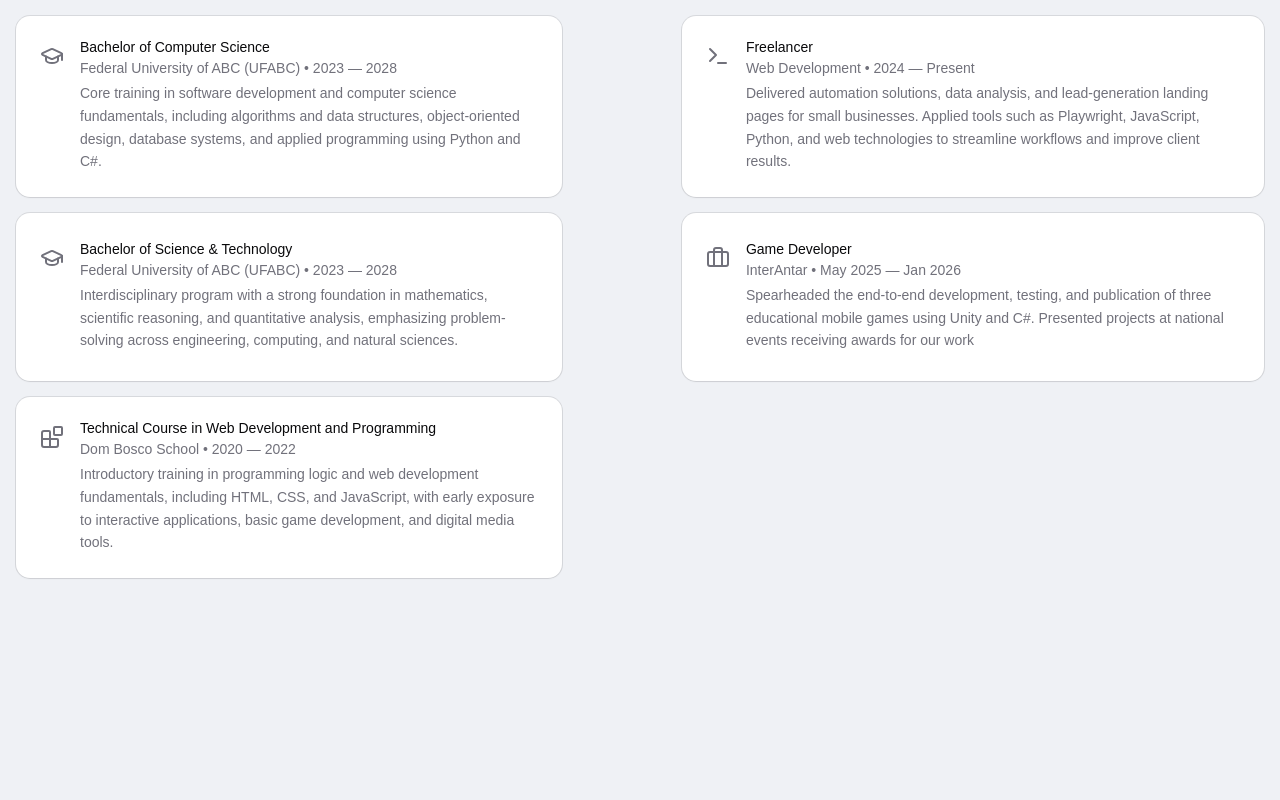
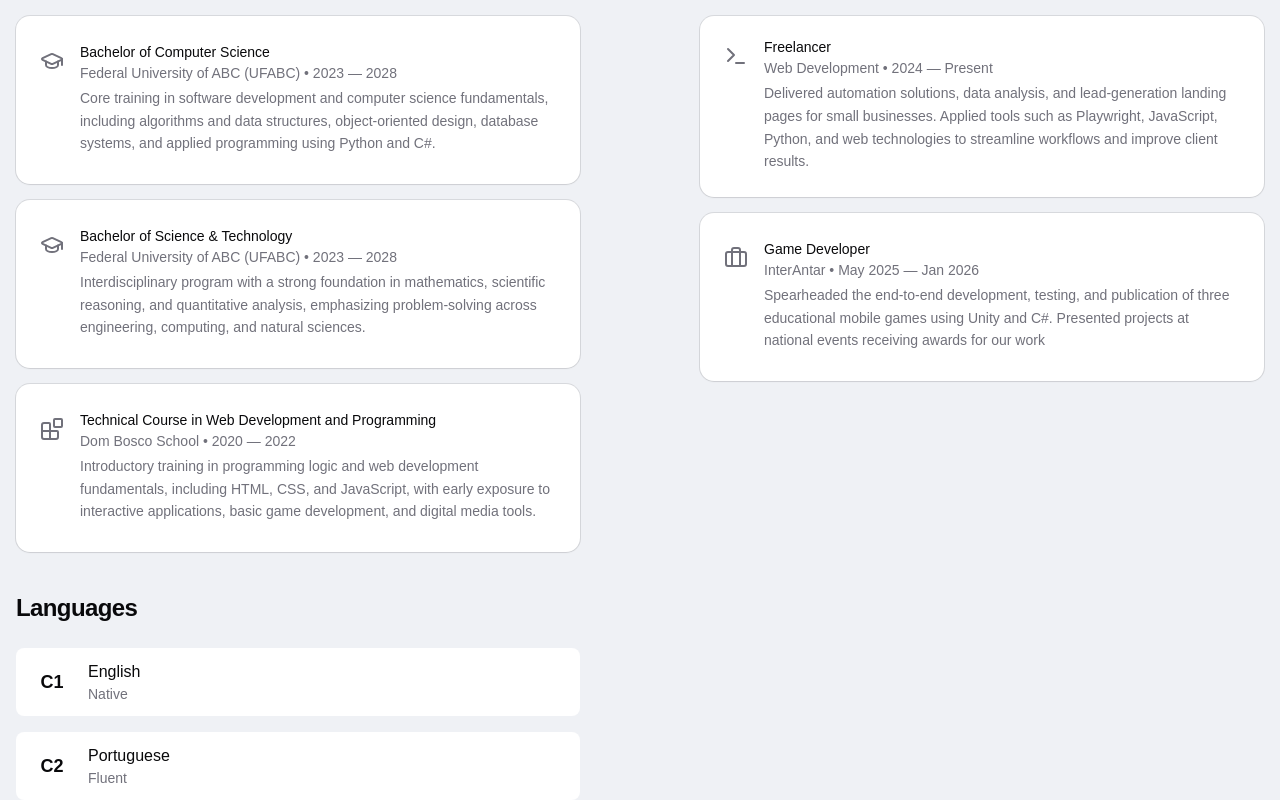
Before and after one commit to GardenMovie/portfolio, a React (Vite) app: page / in a window 1280 px wide. Shown: the part 657-1457 px from the top of the page. Before the commit the page ends 1337 px from the top, so only its background shows below. Built offline with nearby package versions, Linux system fonts and the light colour scheme.

Commit message:
Feat: added languages under education

```diff
--- a/src/App.tsx
+++ b/src/App.tsx
@@ -1,7 +1,9 @@
+
 import Navbar from "@/components/layout/Navbar"
 import Hero from "@/sections/Hero"
 import { Education } from "./sections/Education"
 import { Experience } from "./sections/Experience"
+import { Languages } from "./sections/Languages"
 
 export default function App() {
   return (
@@ -9,9 +11,15 @@ export default function App() {
       <Navbar />
       <main className="container mx-auto px-4">
         <Hero />
-        <section className="md:min-h-[90vh] min-h-[50vh] flex justify-center flex-col-reverse md:flex-row gap-x-30 gap-y-10">
-        <Education />
-        <Experience />
+        <section className="md:min-h-[90vh] min-h-[50vh] flex justify-center flex-col-reverse xl:flex-row gap-x-30 gap-y-10">
+          {/* Left: Education + Languages, Right: Experience */}
+          <div className="flex flex-col gap-10 flex-1">
+            <Education />
+            <Languages />
+          </div>
+          <div className="flex-1">
+            <Experience />
+          </div>
         </section>
       </main>
     </section>
--- /dev/null
+++ b/src/sections/Languages.tsx
@@ -0,0 +1,31 @@
+const languages = [
+  { id: "en", name: "English", level: "C1", description: "Native" },
+  { id: "pt", name: "Portuguese", level: "C2", description: "Fluent" },
+  //   { id: "de", name: "German", level: "A1", description: "Beginner" },
+];
+
+export function Languages() {
+  return (
+    <section id="languages" className="space-y-6">
+      <h2 className="text-2xl font-semibold tracking-tight">Languages</h2>
+      <div className="grid gap-4">
+        {languages.map((lang) => (
+          <div
+            key={lang.id}
+            className="flex items-center gap-4 px-4 py-3 bg-card rounded-md"
+          >
+            <span className="font-bold text-lg min-w-10 text-center">
+              {lang.level}
+            </span>
+            <div className="space-y-1">
+              <span className="font-medium leading-none">{lang.name}</span>
+              <div className="text-sm text-muted-foreground">
+                {lang.description}
+              </div>
+            </div>
+          </div>
+        ))}
+      </div>
+    </section>
+  );
+}
```
